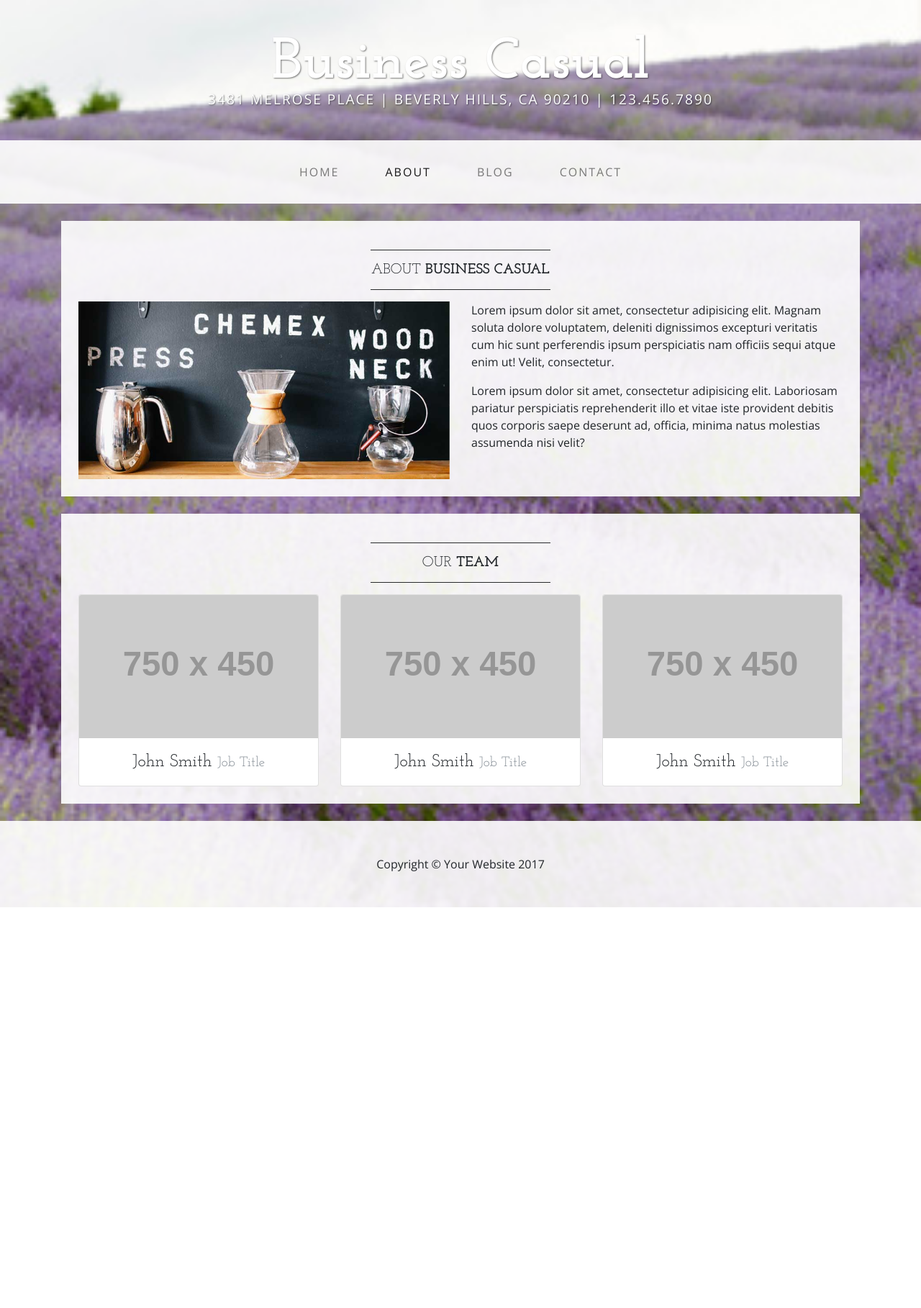
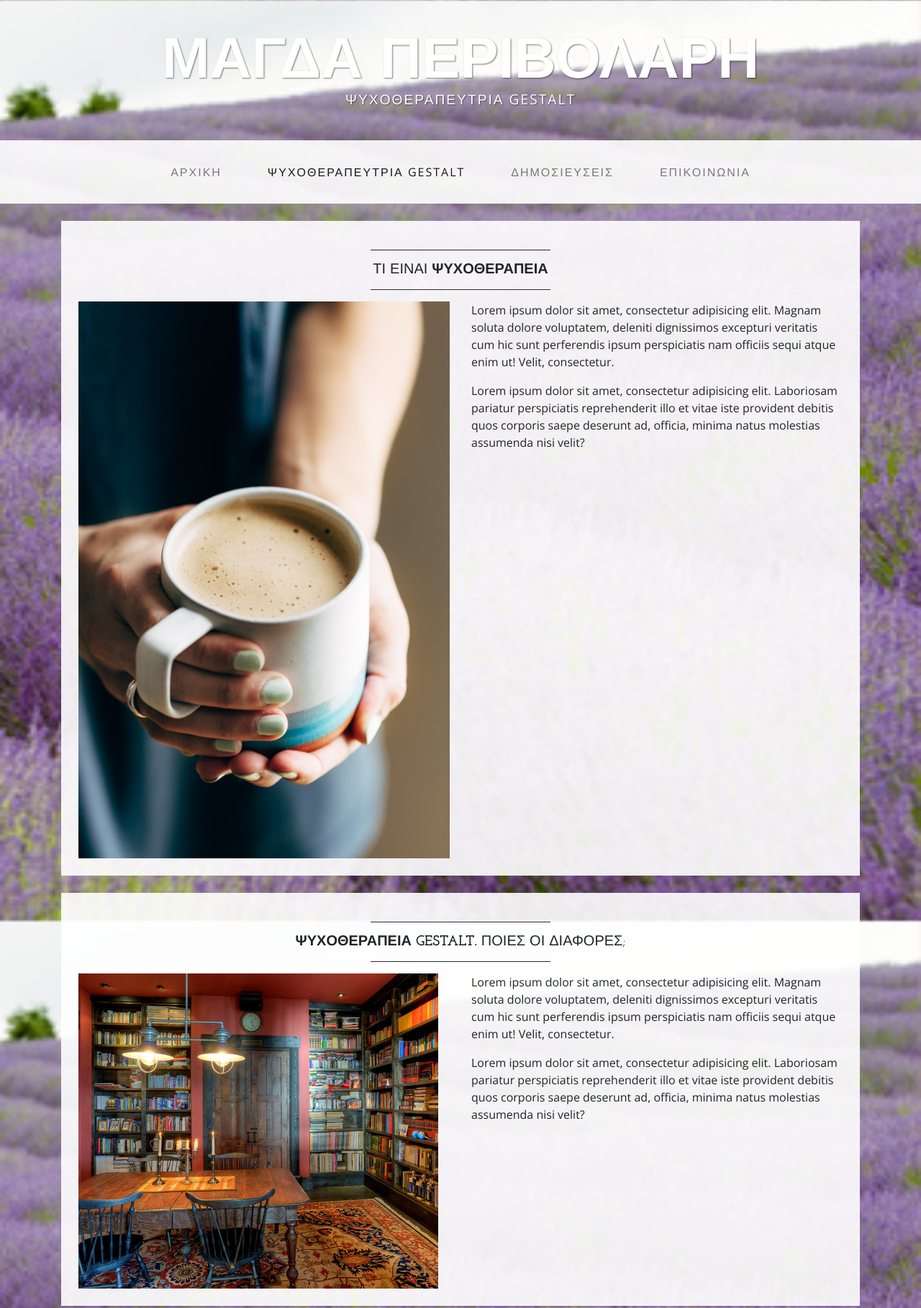
Before and after one commit to steliossweden/magdoula, a website: page about.html in a window 1280 px wide. Shown: the top 1818 px of the page at 72% size. Before the commit the page ends 1261 px from the top, so only its background shows below. Drawn offline with nearby package versions, Linux system fonts and the light colour scheme; placeholder pictures from the web are drawn by us.

Commit message:
Images added, headers are fixed

```diff
--- a/about.html
+++ b/about.html
@@ -8,7 +8,7 @@
     <meta name="description" content="">
     <meta name="author" content="">
 
-    <title>Business Casual - Start Bootstrap Theme</title>
+    <title>ΜΑΓΔΑ ΠΕΡΙΒΟΛΑΡΗ ΨΥΧΟΛΟΓΟΣ GESTALT</title>
 
     <!-- Bootstrap core CSS -->
     <link href="vendor/bootstrap/css/bootstrap.min.css" rel="stylesheet">
@@ -24,31 +24,31 @@
 
   <body>
 
-    <div class="tagline-upper text-center text-heading text-shadow text-white mt-5 d-none d-lg-block">Business Casual</div>
-    <div class="tagline-lower text-center text-expanded text-shadow text-uppercase text-white mb-5 d-none d-lg-block">3481 Melrose Place | Beverly Hills, CA 90210 | 123.456.7890</div>
+    <div class="tagline-upper text-center text-heading text-shadow text-white mt-5 d-none d-lg-block">ΜΑΓΔΑ ΠΕΡΙΒΟΛΑΡΗ</div>
+    <div class="tagline-lower text-center text-expanded text-shadow text-uppercase text-white mb-5 d-none d-lg-block">Ψυχοθεραπευτρια Gestalt</div>
 
     <!-- Navigation -->
     <nav class="navbar navbar-expand-lg navbar-light bg-faded py-lg-4">
       <div class="container">
-        <a class="navbar-brand text-uppercase text-expanded font-weight-bold d-lg-none" href="#">Start Bootstrap</a>
+        <a class="navbar-brand text-uppercase text-expanded font-weight-bold d-lg-none" href="#">ΜΑΓΔΑ ΠΕΡΙΒΟΛΑΡΗ</a>
         <button class="navbar-toggler" type="button" data-toggle="collapse" data-target="#navbarResponsive" aria-controls="navbarResponsive" aria-expanded="false" aria-label="Toggle navigation">
           <span class="navbar-toggler-icon"></span>
         </button>
         <div class="collapse navbar-collapse" id="navbarResponsive">
           <ul class="navbar-nav mx-auto">
             <li class="nav-item px-lg-4">
-              <a class="nav-link text-uppercase text-expanded" href="index.html">Home
+              <a class="nav-link text-uppercase text-expanded" href="index.html">Αρχικη
                 <span class="sr-only">(current)</span>
               </a>
             </li>
             <li class="nav-item active px-lg-4">
-              <a class="nav-link text-uppercase text-expanded" href="about.html">About</a>
+              <a class="nav-link text-uppercase text-expanded" href="about.html">Ψυχοθεραπευτρια Gestalt</a>
             </li>
             <li class="nav-item px-lg-4">
-              <a class="nav-link text-uppercase text-expanded" href="blog.html">Blog</a>
+              <a class="nav-link text-uppercase text-expanded" href="blog.html">Δημοσιευσεις</a>
             </li>
             <li class="nav-item px-lg-4">
-              <a class="nav-link text-uppercase text-expanded" href="contact.html">Contact</a>
+              <a class="nav-link text-uppercase text-expanded" href="contact.html">Επικοινωνια</a>
             </li>
           </ul>
         </div>
@@ -59,13 +59,30 @@
 
       <div class="bg-faded p-4 my-4">
         <hr class="divider">
-        <h2 class="text-center text-lg text-uppercase my-0">About
-          <strong>Business Casual</strong>
+        <h2 class="text-center text-lg text-uppercase my-0">Τι ειναι
+          <strong>Ψυχοθεραπεια</strong>
         </h2>
         <hr class="divider">
         <div class="row">
           <div class="col-lg-6">
-            <img class="img-fluid mb-4 mb-lg-0" src="img/slide-2.jpg" alt="">
+            <img class="img-fluid mb-4 mb-lg-0" src="img/Coffee.jpg" alt="">
+          </div>
+          <div class="col-lg-6">
+            <p>Lorem ipsum dolor sit amet, consectetur adipisicing elit. Magnam soluta dolore voluptatem, deleniti dignissimos excepturi veritatis cum hic sunt perferendis ipsum perspiciatis nam officiis sequi atque enim ut! Velit, consectetur.</p>
+            <p>Lorem ipsum dolor sit amet, consectetur adipisicing elit. Laboriosam pariatur perspiciatis reprehenderit illo et vitae iste provident debitis quos corporis saepe deserunt ad, officia, minima natus molestias assumenda nisi velit?</p>
+          </div>
+        </div>
+      </div>
+
+      <div class="bg-faded p-4 my-4">
+        <hr class="divider">
+        <h2 class="text-center text-lg text-uppercase my-0"><strong>Ψυχοθεραπεια Gestalt.</strong>
+          Ποιες οι διαφορες;
+        </h2>
+        <hr class="divider">
+        <div class="row">
+          <div class="col-lg-6">
+            <img class="img-fluid mb-4 mb-lg-0" src="img/office.jpg" alt="">
           </div>
           <div class="col-lg-6">
             <p>Lorem ipsum dolor sit amet, consectetur adipisicing elit. Magnam soluta dolore voluptatem, deleniti dignissimos excepturi veritatis cum hic sunt perferendis ipsum perspiciatis nam officiis sequi atque enim ut! Velit, consectetur.</p>
```
Also changed, not shown: blog.html (+8 -8 lines), contact.html (+8 -8 lines), index.html (+12 -12 lines), img/Coffee.jpg (added), img/directory-466935_960_720.jpg (added), img/office.jpg (added), img/relax.jpg (added), img/relax1.jpg (added), img/relax2.jpg (added).
